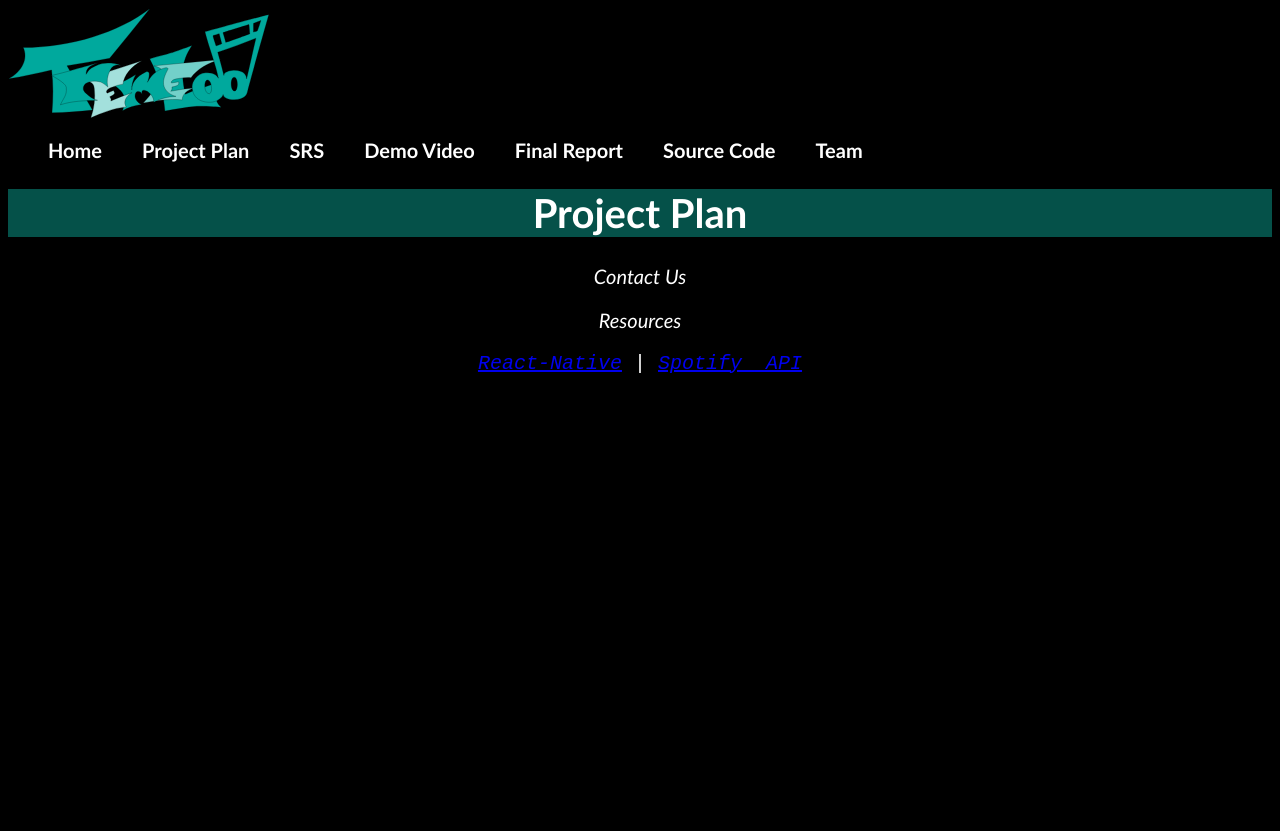
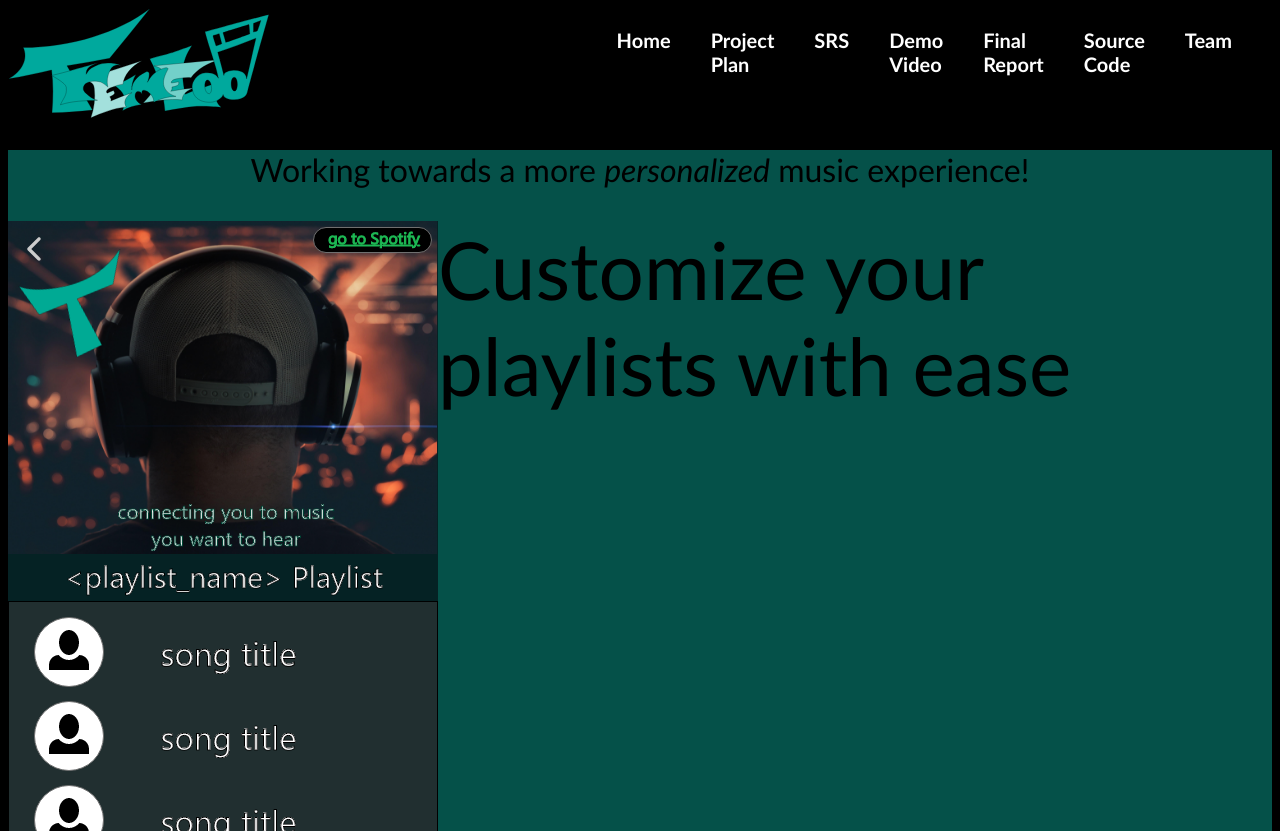
Before and after one commit to Vgreen22005/Tremeloo, a plain HTML site: page project-plan.html in a window 1280 px wide. Shown: the top 831 px of the page. Before the commit the page ends 800 px from the top, so only its background shows below. Drawn offline with Linux system fonts and the light colour scheme.

Commit message:
Update project-plan.html

```diff
--- a/project-plan.html
+++ b/project-plan.html
@@ -15,29 +15,42 @@
 
 	<body>
 		<!--Page header-->
-		<header>
-			<img src="images/logo.svg" alt="tremeloo logo"/>
+		<div class="head">
+			<header>
+				<img src="images/logo.svg" alt="tremeloo logo" />
+			</header>
+
 			<nav>
 				<ul>
-					<li><a href ="index.html">Home</a></li>
+					<li><a href="index.html">Home</a></li><br>
 					<li><a href="project-plan.html">Project Plan</a></li>
 					<li><a href="srs.html">SRS</a></li>
 					<li><a href="demo-video.html">Demo Video</a></li>
 					<li><a href="final-report.html">Final Report</a></li>
-					<li><a href ="source-code.html">Source Code</a></li>
+					<li><a href="source-code.html">Source Code</a></li>
 					<li><a href="team.html">Team</a></li>
 				</ul>
 			</nav>
-		</header>
+		</div>
 
 		<main>
-			<h1>Project Plan</h1>
+			<div class="slogan">
+				<p>Working towards a more <em>personalized</em> music experience!</p>
+			</div>
+			<section>
+				<article>
+					<img src="images/recommendation.png" alt="song recommendation page for playlist" />
+				</article>
+				<aside>
+					Customize your playlists with ease
+				</aside>
+			</section>
 		</main>
 
 		<footer>
-			<p><a hfref ="team.html">Contact Us</a></p>
+			<p><a hfref="team.html">Contact Us</a></p>
 			<p>Resources</p>
-			<pre><a href="https://reactnative.dev/">React-Native</a> | <a href="https://developer.spotify.com/documentation/web-api/">Spotify <arr title="Application Programming Interface"> API</arr></a></li></pre>
+			<pre><a href="https://reactnative.dev/">React-Native</a>	<a href="https://developer.spotify.com/documentation/web-api/">Spotify <arr title="Application Programming Interface"> API</arr></a></li></pre>
 		</footer>
 
 	</body>
```
